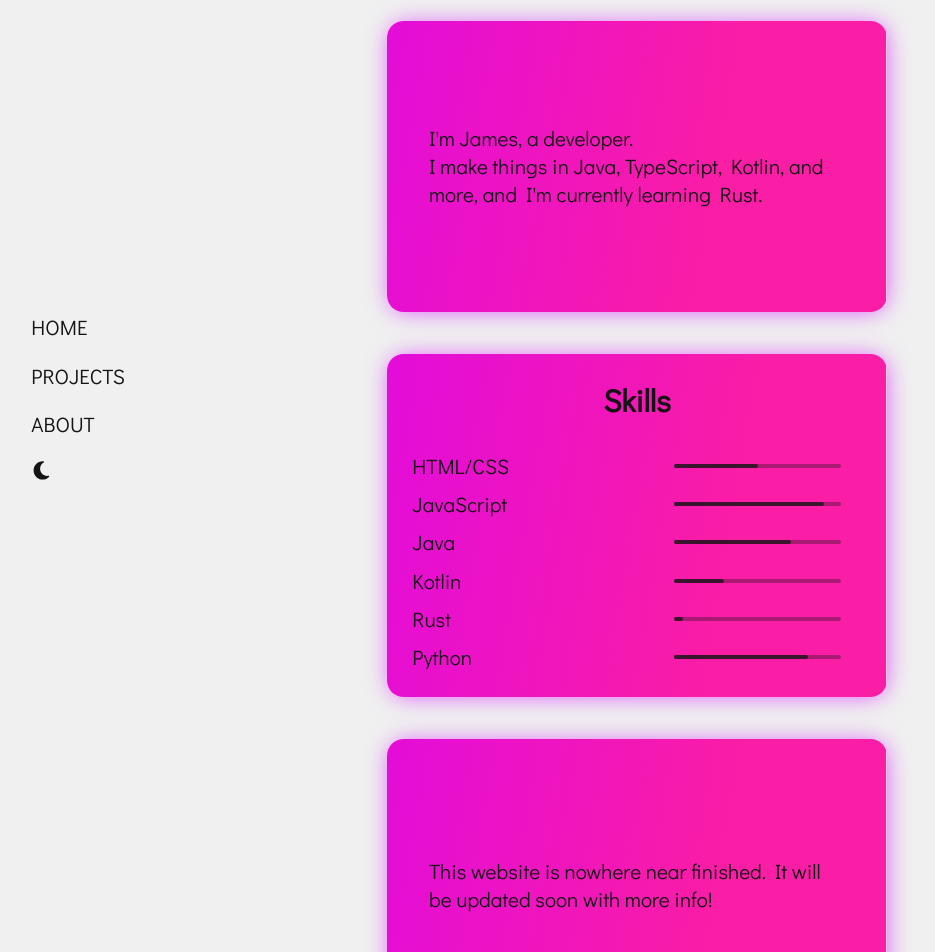
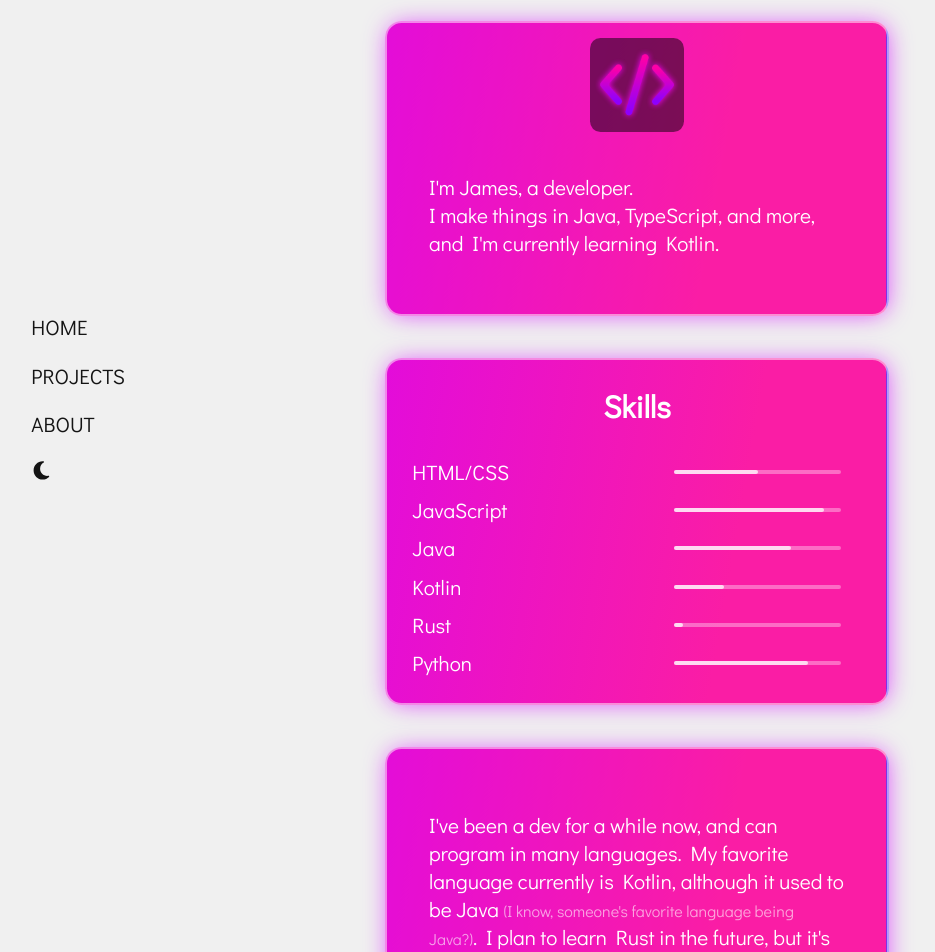
Before and after one commit to Xyphyn/Xylight, a SvelteKit app: page /about in a window 1280 px wide. Shown: the top 952 px of the page, without its empty margins (3-938 px from the left). Built offline with nearby package versions, Linux system fonts and the light colour scheme.

Commit message:
Fixed up cards, added some more content to about

```diff
--- a/src/components/GradientCard.svelte
+++ b/src/components/GradientCard.svelte
@@ -29,6 +29,7 @@
         min-height: 14rem;
         width: 80vw;
         height: min-content;
+        border: 2px solid rgba(var(--text-color), 0.5);
         border-radius: 0.8rem;
         box-shadow: 1px 1px 24px -3px rgba(var(--c2, 211, 0, 255), 0.7);
         display: flex;
--- a/src/routes/about/+page.svelte
+++ b/src/routes/about/+page.svelte
@@ -4,14 +4,15 @@
 </script>
 
 <div class="container">
-    <GradientCard>
+    <GradientCard --text-color="255, 255, 255">
+        <img src="/content/HTML.png" alt="The HTML logo" class="logo" />
         <p>
             I'm James, a developer.<br />
-            I make things in Java, TypeScript, Kotlin, and more, and I'm currently
-            learning Rust.
+            I make things in Java, TypeScript, and more, and I'm currently learning
+            Kotlin.
         </p>
     </GradientCard>
-    <GradientCard>
+    <GradientCard --text-color="255, 255, 255">
         <h2>Skills</h2>
         <div class="bar-container">
             <p class="label">HTML/CSS</p>
@@ -38,15 +39,33 @@
             <ProgressBar progress={80} />
         </div>
     </GradientCard>
-    <GradientCard>
+    <GradientCard --text-color="255, 255, 255">
         <p>
-            This website is nowhere near finished. It will be updated soon with
-            more info!
+            I've been a dev for a while now, and can program in many languages.
+            My favorite language currently is Kotlin, although it used to be
+            Java <span class="parenthesis"
+                >(I know, someone's favorite language being Java?)</span
+            >. I plan to learn Rust in the future, but it's not very fun to use
+            for me.
+        </p>
+    </GradientCard>
+    <GradientCard --text-color="255, 255, 255">
+        <p>
+            If you're still reading this somehow, congratulations. You have
+            quite a large attention span.
         </p>
     </GradientCard>
 </div>
 
 <style>
+    .logo {
+        width: 4rem;
+        height: auto;
+        background-color: rgba(0, 0, 0, 0.5);
+        border-radius: 0.5rem;
+        padding: 0.25rem;
+    }
+
     .bar-container {
         display: flex;
         justify-content: space-between;
@@ -63,9 +82,9 @@
         place-items: center;
         width: 100%;
         height: 100%;
+        gap: 2rem;
         margin-top: 1rem;
         margin-bottom: 1rem;
-        gap: 2rem;
         animation-name: square-anim;
         animation-duration: 0.4s;
         animation-timing-function: cubic-bezier(0.17, 0.67, 0.38, 0.96);
--- a/src/style/global.css
+++ b/src/style/global.css
@@ -67,3 +67,8 @@ a {
         transform: translateY(0%);
     }
 }
+
+.parenthesis {
+    opacity: 60%;
+    font-size: medium;
+}
```
Also changed, not shown: static/content/HTML.png (added).
